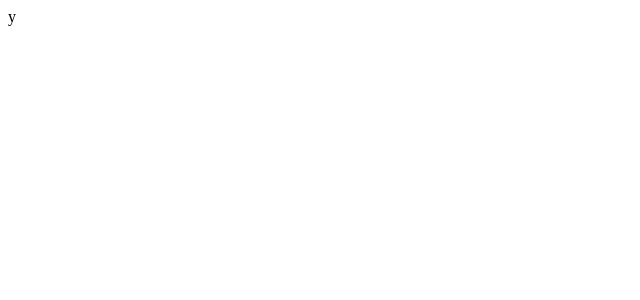
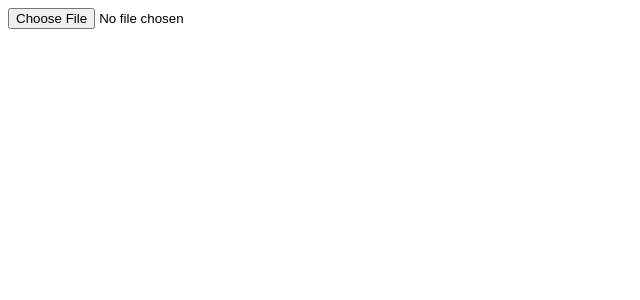
Before and after one commit to chowankumar/ReactQuestions, a React (Vite) app: page / in a window 1280 px wide. Shown: the top 300 px of the page, without its empty margins (0-640 px from the left). Built offline with nearby package versions, Linux system fonts and the light colour scheme.

Commit message:
Q 13 done

```diff
--- a/src/App.jsx
+++ b/src/App.jsx
@@ -1,9 +1,9 @@
  import React from 'react'
- import Twelve from './Twelve.jsx'
+ import Thirteen from './Thirteen.jsx'
  export const App = () => {
    return (
      <div>
-       <Twelve/>
+       <Thirteen/>
      </div>
    )
  }
--- /dev/null
+++ b/src/Thirteen.jsx
@@ -0,0 +1,26 @@
+import React, { useState } from 'react'
+
+const Thirteen = () => {
+    const [file,setFile] = useState(null);
+
+    const handleFileChange =(e)=>{
+        const selectFile = e.target.files[0];
+        setFile(selectFile)
+
+    }
+
+
+  return (
+    <div>
+        <input
+        type="file"
+        accept='image/*'
+        onChange={handleFileChange}
+         />
+        {file&&<img src={URL.createObjectURL(file)}/>}
+
+    </div>
+  )
+}
+
+export default Thirteen
```
Also changed, not shown: ReactQuestions.txt.
